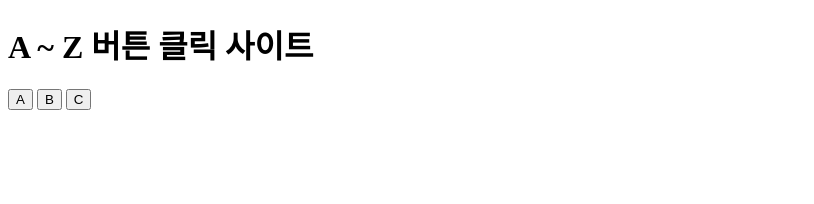
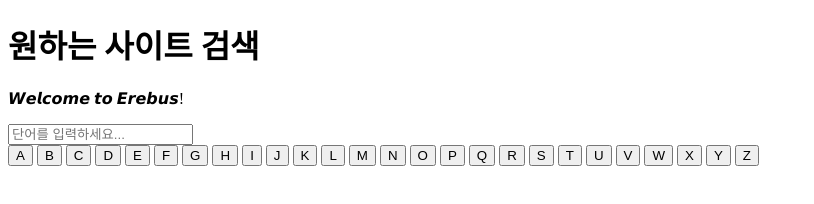
Before and after one commit to Pextor/hi, a plain HTML site: page index.html in a window 1280 px wide. Shown: the whole page, without its empty margins (0-814 px from the left). Drawn offline with Linux system fonts and the light colour scheme.

Commit message:
Update index.html

```diff
--- a/index.html
+++ b/index.html
@@ -1,23 +1,47 @@
 <!DOCTYPE html>
 <html lang="ko">
 <head>
-  <meta charset="UTF-8">
-  <meta name="viewport" content="width=device-width, initial-scale=1.0">
-  <title>알파벳 버튼 사이트</title>
-  <link rel="stylesheet" href="styles.css">
+    <meta charset="UTF-8">
+    <meta name="viewport" content="width=device-width, initial-scale=1.0">
+    <title>원하는 사이트 검색</title>
+    <link rel="stylesheet" href="style.css">
+    <script src="script.js" defer></script>
 </head>
 <body>
-  <h1>A ~ Z 버튼 클릭 사이트</h1>
+    <h1>원하는 사이트 검색</h1>
+    <p>𝙒𝙚𝙡𝙘𝙤𝙢𝙚 𝙩𝙤 𝙀𝙧𝙚𝙗𝙪𝙨!</p>
 
-  <div class="buttons">
-    <button onclick="showWord('A')">A</button>
-    <button onclick="showWord('B')">B</button>
-    <button onclick="showWord('C')">C</button>
-    <!-- 계속해서 Z까지 버튼 추가 -->
-  </div>
+    <input type="text" id="searchInput" onkeyup="searchWord()" placeholder="단어를 입력하세요...">
 
-  <div id="word-display"></div>
+    <div id="buttons">
+        <button onclick="searchByLetter('A')">A</button>
+        <button onclick="searchByLetter('B')">B</button>
+        <button onclick="searchByLetter('C')">C</button>
+        <button onclick="searchByLetter('D')">D</button>
+        <button onclick="searchByLetter('E')">E</button>
+        <button onclick="searchByLetter('F')">F</button>
+        <button onclick="searchByLetter('G')">G</button>
+        <button onclick="searchByLetter('H')">H</button>
+        <button onclick="searchByLetter('I')">I</button>
+        <button onclick="searchByLetter('J')">J</button>
+        <button onclick="searchByLetter('K')">K</button>
+        <button onclick="searchByLetter('L')">L</button>
+        <button onclick="searchByLetter('M')">M</button>
+        <button onclick="searchByLetter('N')">N</button>
+        <button onclick="searchByLetter('O')">O</button>
+        <button onclick="searchByLetter('P')">P</button>
+        <button onclick="searchByLetter('Q')">Q</button>
+        <button onclick="searchByLetter('R')">R</button>
+        <button onclick="searchByLetter('S')">S</button>
+        <button onclick="searchByLetter('T')">T</button>
+        <button onclick="searchByLetter('U')">U</button>
+        <button onclick="searchByLetter('V')">V</button>
+        <button onclick="searchByLetter('W')">W</button>
+        <button onclick="searchByLetter('X')">X</button>
+        <button onclick="searchByLetter('Y')">Y</button>
+        <button onclick="searchByLetter('Z')">Z</button>
+    </div>
 
-  <script src="script.js"></script>
+    <div id="search-results"></div>
 </body>
 </html>
```
